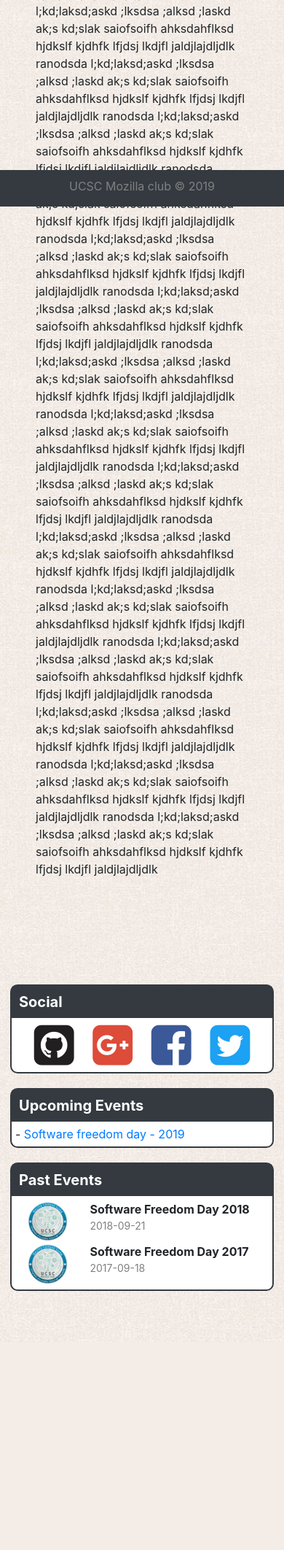
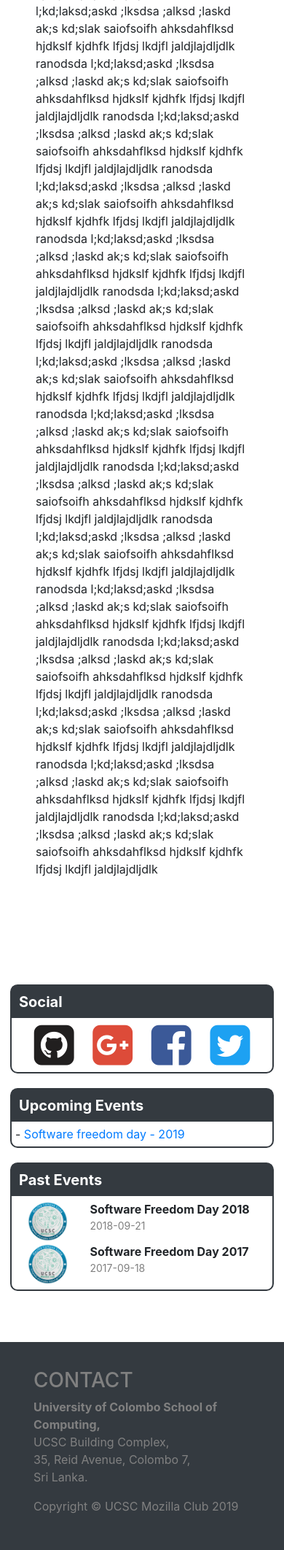
Before and after one commit to UCSC-Mozilla-Club/official-web-site, a PHP site: page / in a window 390 px wide. Shown: the part 561-2685 px from the top of the page at 73% size. Before the commit the page ends 2370 px from the top, so only its background shows below. Run offline with PHP 8.4, Linux system fonts and the light colour scheme.

Commit message:
Added footer with contact details and sitemap; sitemap is hidden on small screen size as hamburger menu is available

```diff
--- a/assets/css/styles.css
+++ b/assets/css/styles.css
@@ -1,5 +1,4 @@
 body {
-  background-image: url('../images/background.jpg');
 }
 
 #root {
@@ -13,14 +12,14 @@ body {
 
 .club-banner {
   margin: 10px;
-  text-align: center
+  text-align: center;
 }
 
 .club-banner-image {
   height: 200px;
   width: 200px;
   box-shadow: gray 0px 0px 20px;
-  border-radius:50%;
+  border-radius: 50%;
 }
 
 .club-title {
@@ -28,26 +27,32 @@ body {
   text-shadow: gray 2px 2px 5px;
 }
 
-.nav-link, .navbar-brand {
+.nav-link,
+.navbar-brand {
   outline: none;
 }
 
 .footer {
-  text-align-last: center;
-  position: fixed;
   bottom: 0;
-  height: 50px;
   background-color: #343a40;
   color: gray;
-  padding: 10px;
+  padding-top: 36px;
+  padding-bottom: 48px;
+}
+
+.footer a {
+  color: gray;
+}
+
+.footer a:hover {
+  color: white;
 }
 
 .right-div-box {
   border: #343a40 2px solid;
   border-radius: 10px;
-  margin:0px 10px 20px 10px;
+  margin: 0px 10px 20px 10px;
   background-color: white;
-
 }
 
 .right-div-box-title {
@@ -73,7 +78,7 @@ body {
   text-shadow: #343a40 2px 1px 10px;
 }
 
-.social-icon-bar{
+.social-icon-bar {
   display: flex;
   justify-content: space-between;
   margin: 0 auto;
@@ -81,7 +86,7 @@ body {
 
 .event-list-tile {
   margin: 1px;
-  transition: box-shadow 200ms,background-color 200ms;
+  transition: box-shadow 200ms, background-color 200ms;
 }
 
 .event-list-tile:hover {
@@ -90,29 +95,28 @@ body {
   background-color: #f3f3f3;
 }
 
-.event-list-tile img{
+.event-list-tile img {
   height: auto;
   width: 100%;
   background-size: fixed;
 }
 
 .event-list-tile-content {
-
 }
 
-.event-list-tile-content .title{
+.event-list-tile-content .title {
   font-weight: bold;
   font-size: 16px;
 }
 
-.event-list-tile-content .date{
-  color:grey;
+.event-list-tile-content .date {
+  color: grey;
   font-size: 14px;
 }
 
 .card {
   margin: 5px auto 5px auto;
-  transition: transform 200ms,box-shadow 200ms;
+  transition: transform 200ms, box-shadow 200ms;
 }
 
 .card:hover {
--- /dev/null
+++ b/footer.html
@@ -0,0 +1,35 @@
+<div class="row mx-3">
+	<div class="col-md-8 col-sm-12">
+		<h3>
+			CONTACT
+		</h3>
+		<address>
+			<strong>University of Colombo School of Computing,</strong><br />
+			UCSC Building Complex,<br />
+			35, Reid Avenue, Colombo 7,<br />
+			Sri Lanka.<br />
+		</address>
+		Copyright © UCSC Mozilla Club 2019
+
+	</div>
+	<div class="col-md-4 d-none d-md-block">
+		<h3>
+			SITEMAP
+		</h3>
+		<ul>
+			<li class="list-item">
+				<a href="#" onclick="changeContent('home.html');">Home</a>
+			</li>
+			<li class="list-item">
+				<a href="#" onclick="changeContent('events.html');">Events</a>
+			</li>
+			<li class="list-item">
+				<a href="#" onclick="changeContent('team.html');">Team</a>
+			</li>
+			<li class="list-item">
+				<a href="#" onclick="changeContent('events.html');">About</a>
+			</li>
+
+		</ul>
+	</div>
+</div>
--- a/index.html
+++ b/index.html
@@ -62,9 +62,7 @@
     </div>
   </div>
 
-  <div class="container-fluid footer">
-    UCSC Mozilla club © 2019
-  </div>
+  <div id="footer" class="container-fluid footer"></div>
   <script src="javascripts/main.js"></script>
 </body>
 
--- a/javascripts/main.js
+++ b/javascripts/main.js
@@ -25,12 +25,25 @@ $(document).ready(function () {
     $("rightSidebar").on("load", loadSidebar());
 });
 
+$(document).ready(function () {
+    $("footer").on("load", loadFooter());
+});
+
 var loadSidebar = async () => {
     var page = await fetch("right-sidebar.html");
     if (page.status == 200) {
         document.getElementById("rightSidebar").innerHTML = await page.text();
     } else {
         document.getElementById("rightSidebar").innerHTML = "Something went wrong.";
+    }
+}
+
+var loadFooter = async () => {
+    var page = await fetch("footer.html");
+    if (page.status == 200) {
+        document.getElementById("footer").innerHTML = await page.text();
+    } else {
+        document.getElementById("footer").innerHTML = "Something went wrong.";
     }
 }
 
```
